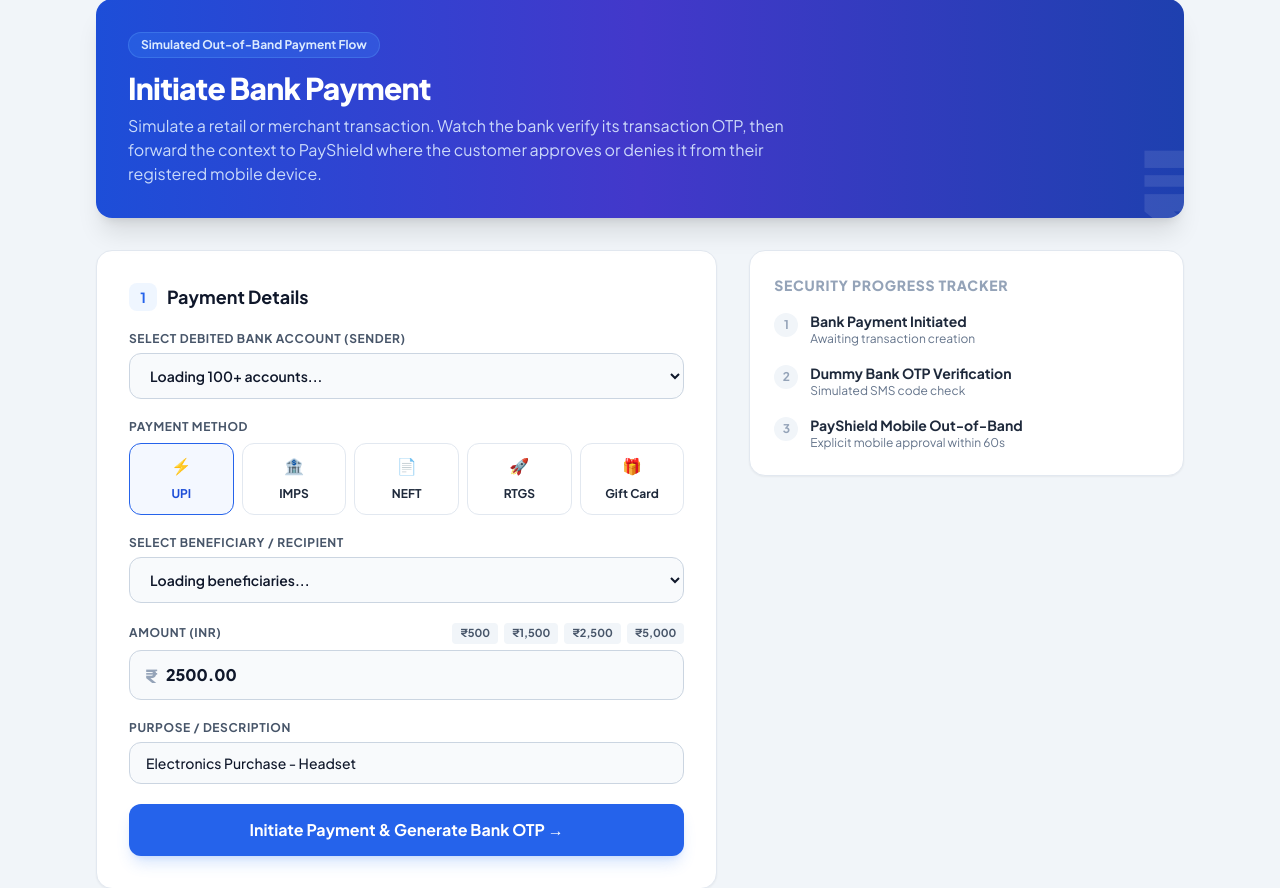
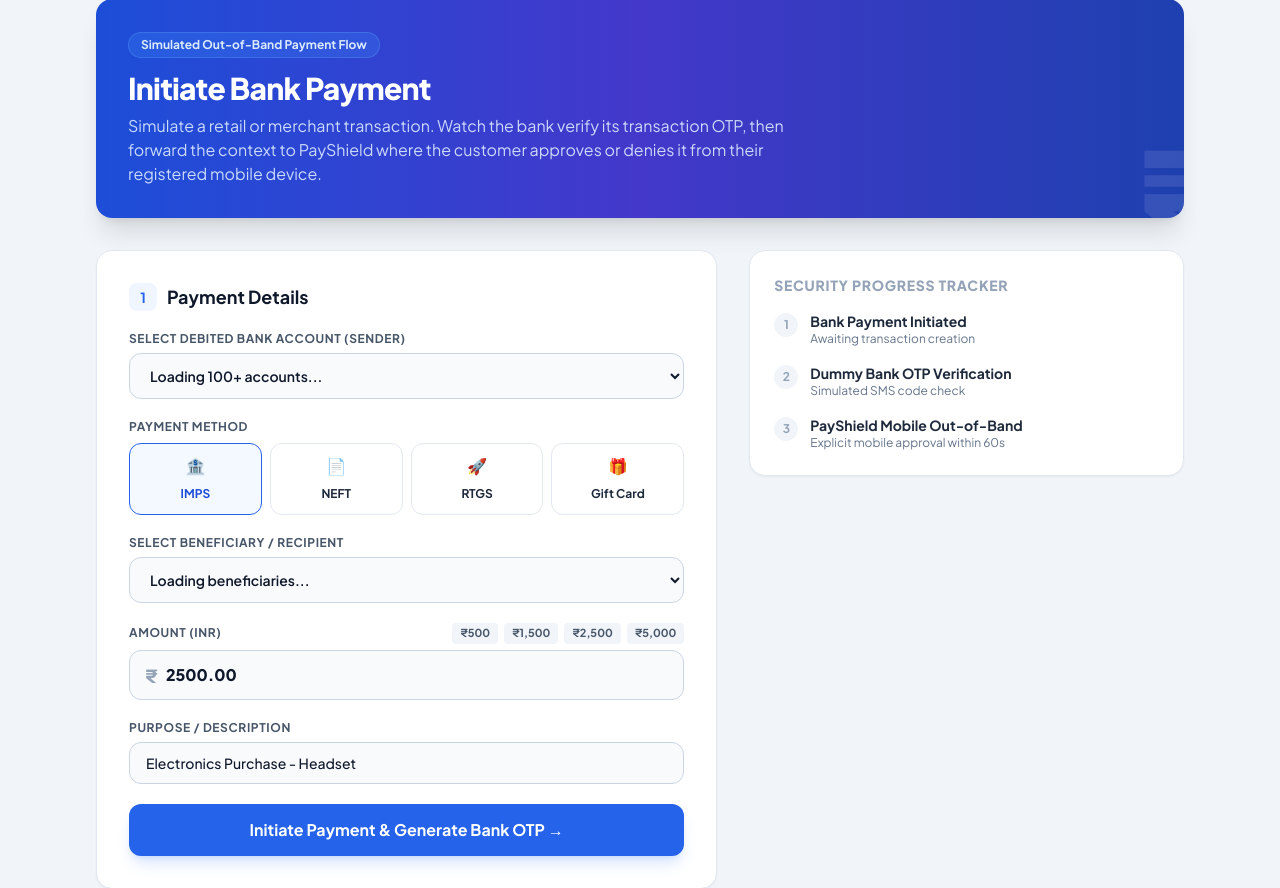
Before and after one commit to mayurthorat-dev/PayShield, a Django app: page / in a window 1280 px wide. Shown: the part 98-986 px from the top of the page. Run offline with Django 5.2, Linux system fonts and the light colour scheme; data that the repository does not hold is empty; some libraries are stand-ins or nearby versions.

Commit message:
fix(portal): remove upi payment method option from demo bank portal

```diff
--- a/dummy_bank/templates/portal.html
+++ b/dummy_bank/templates/portal.html
@@ -110,17 +110,9 @@
             <label class="block text-xs font-bold uppercase tracking-wider text-slate-600 mb-2">
               Payment Method
             </label>
-            <div class="grid grid-cols-3 sm:grid-cols-5 gap-2" id="txTypeGrid">
+            <div class="grid grid-cols-2 sm:grid-cols-4 gap-2" id="txTypeGrid">
               <label class="cursor-pointer">
-                <input type="radio" name="txType" value="UPI" checked class="peer sr-only">
-                <div class="p-2.5 text-center rounded-xl border border-slate-200 peer-checked:border-blue-600 peer-checked:bg-blue-50/70 peer-checked:text-blue-700 transition">
-                  <span class="block text-base mb-0.5">⚡</span>
-                  <span class="text-xs font-bold">UPI</span>
-                </div>
-              </label>
-
-              <label class="cursor-pointer">
-                <input type="radio" name="txType" value="BANK_TRANSFER" class="peer sr-only">
+                <input type="radio" name="txType" value="BANK_TRANSFER" checked class="peer sr-only">
                 <div class="p-2.5 text-center rounded-xl border border-slate-200 peer-checked:border-blue-600 peer-checked:bg-blue-50/70 peer-checked:text-blue-700 transition">
                   <span class="block text-base mb-0.5">🏦</span>
                   <span class="text-xs font-bold">IMPS</span>
```
